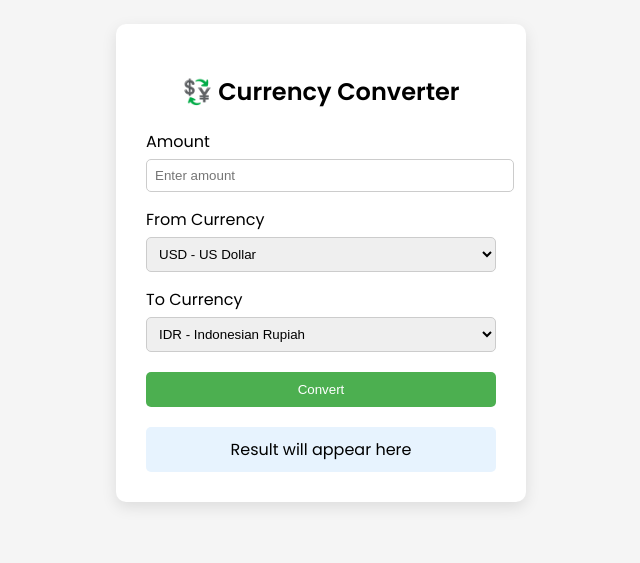
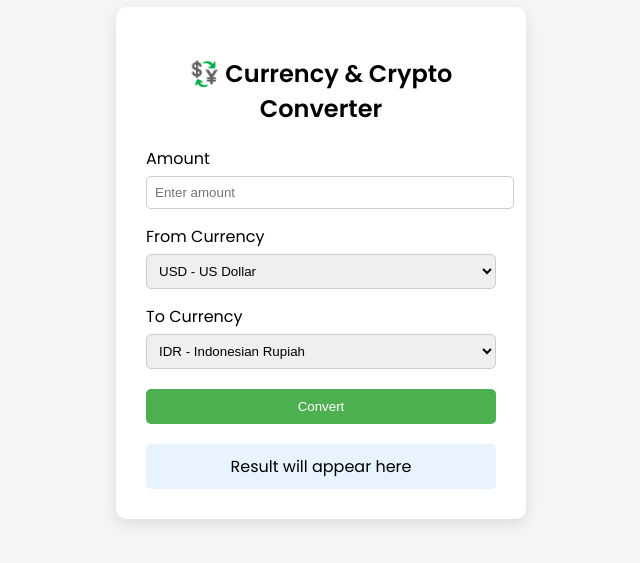
Before and after one commit to lgrbdkh-crypto/currency-converter, a plain HTML site: page index.html in a window 1280 px wide. Shown: the part 145-708 px from the top of the page, without its empty margins (319-959 px from the left). Drawn offline with Linux system fonts and the light colour scheme.

Commit message:
Update index.html

```diff
--- a/index.html
+++ b/index.html
@@ -3,13 +3,13 @@
 <head>
   <meta charset="UTF-8" />
   <meta name="viewport" content="width=device-width, initial-scale=1.0" />
-  <title>Currency Converter</title>
+  <title>Currency & Crypto Converter</title>
   <link href="https://fonts.googleapis.com/css2?family=Poppins:wght@300;400;500;600&display=swap" rel="stylesheet">
   <link rel="stylesheet" href="style.css">
 </head>
 <body>
   <div class="container">
-    <h2>💱 Currency Converter</h2>
+    <h2>💱 Currency & Crypto Converter</h2>
 
     <label>Amount</label>
     <input type="number" id="amount" placeholder="Enter amount" />
```
